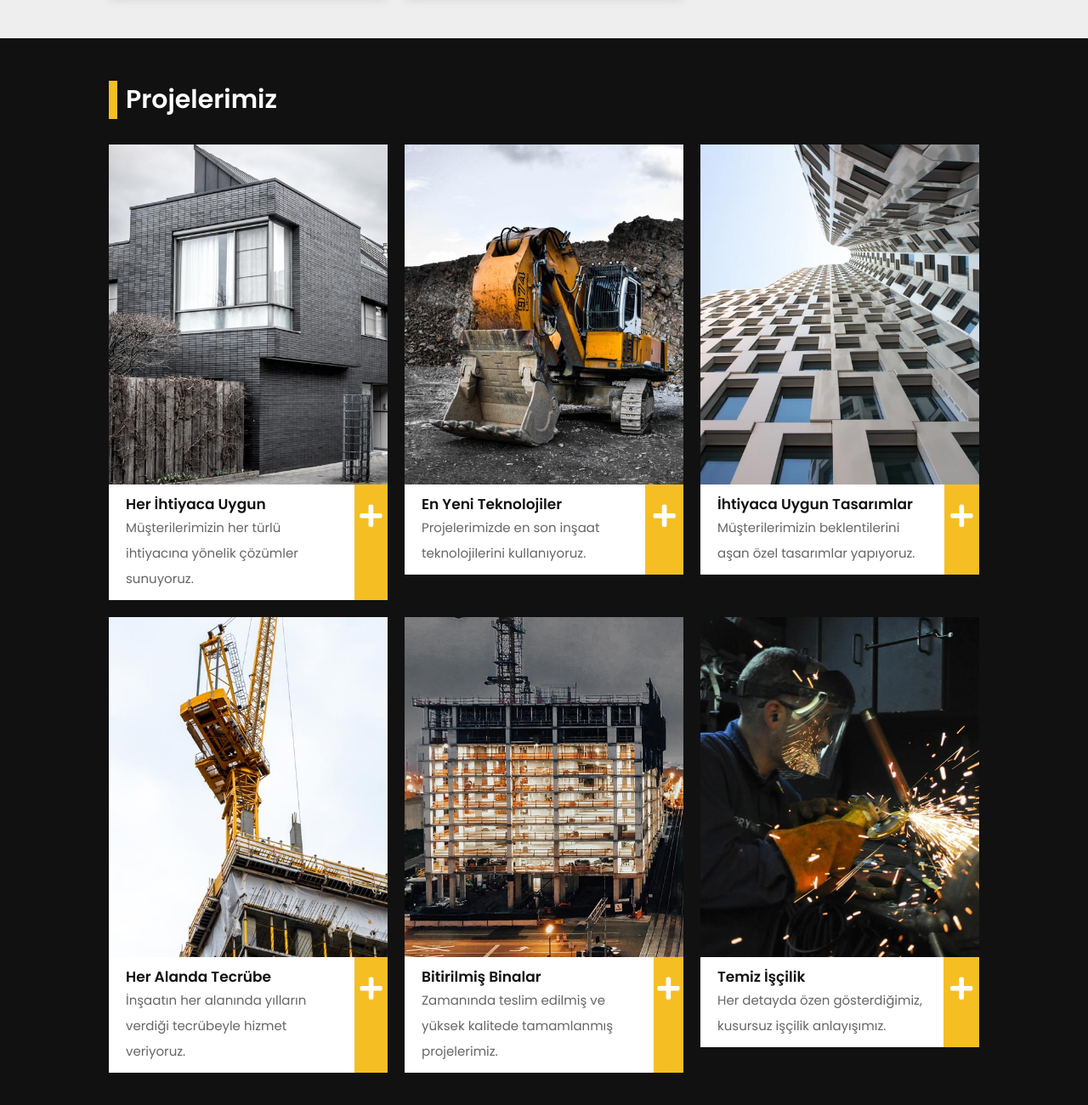
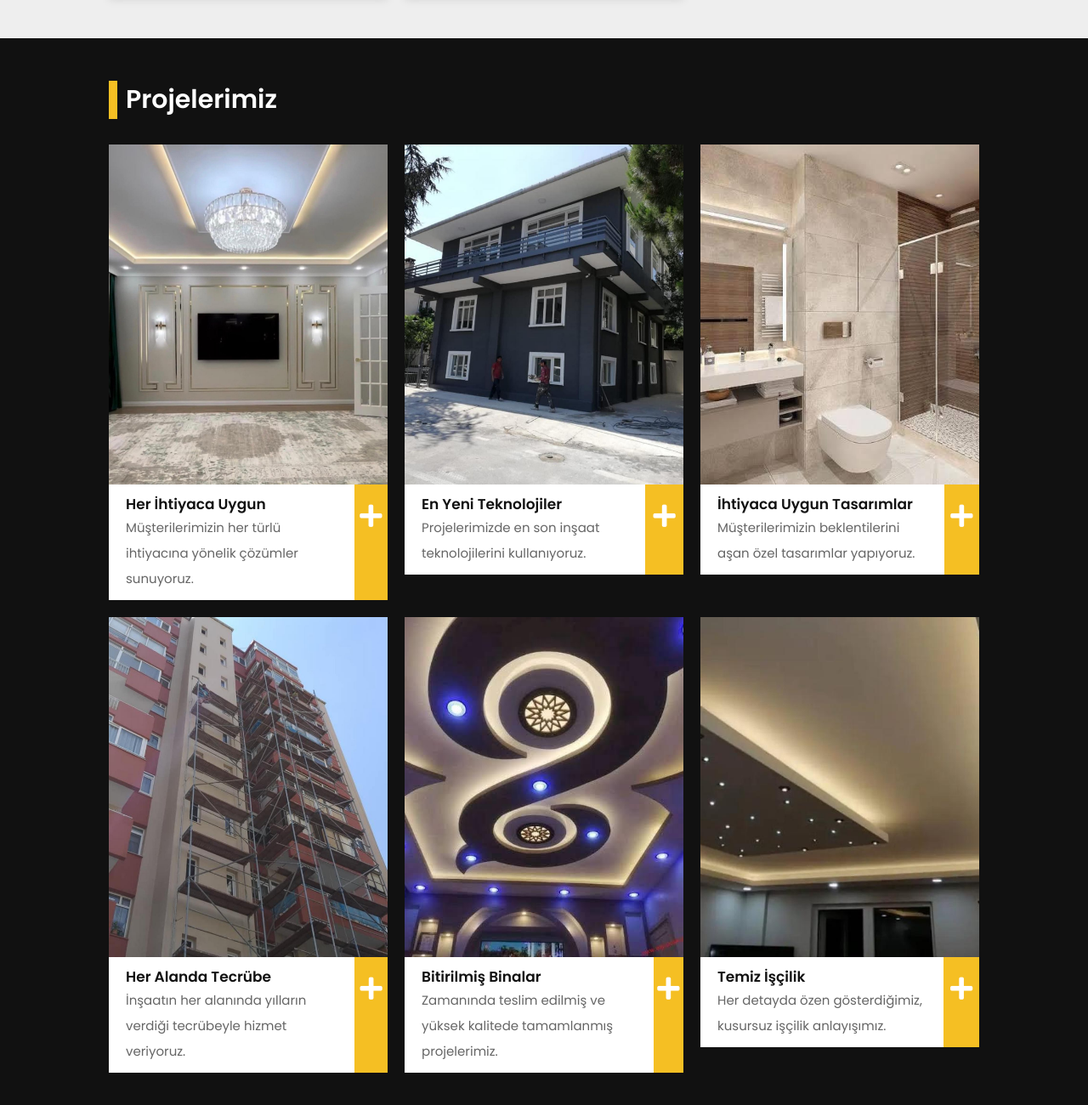
Before and after one commit to beydoganyapi/beydoganyapi.github.io, a plain HTML site: page index.html in a window 1280 px wide. Shown: the part 2507-3807 px from the top of the page at 85% size. Drawn offline with nearby package versions, Linux system fonts and the light colour scheme; some packages are replaced by stand-ins of ours; a script that the page names is missing.

Commit message:
Update index.html

```diff
--- a/index.html
+++ b/index.html
@@ -243,9 +243,9 @@
 
       <div class="box-container">
 
-         <a href="images/project-1.jpg" class="box">
+         <a href="images/1 (11).jpg" class="box">
             <div class="image">
-                <img src="images/project-1.jpg" alt="">
+                <img src="images/1 (11).jpg" alt="">
             </div>
             <div class="content">
                 <div class="info">
@@ -256,9 +256,9 @@
             </div>
         </a>
 
-        <a href="images/project-2.jpg" class="box">
+        <a href="images/1 (16).jpg" class="box">
             <div class="image">
-                <img src="images/project-2.jpg" alt="">
+                <img src="images/1 (16).jpg" alt="">
             </div>
             <div class="content">
                 <div class="info">
@@ -269,9 +269,9 @@
             </div>
         </a>
 
-        <a href="images/project-3.jpg" class="box">
+        <a href="images/1 (10).jpg" class="box">
             <div class="image">
-                <img src="images/project-3.jpg" alt="">
+                <img src="images/1 (10).jpg" alt="">
             </div>
             <div class="content">
                 <div class="info">
@@ -282,9 +282,9 @@
             </div>
         </a>
 
-        <a href="images/project-4.jpg" class="box">
+        <a href="images/1 (18).jpg" class="box">
             <div class="image">
-                <img src="images/project-4.jpg" alt="">
+                <img src="images/1 (18).jpg" alt="">
             </div>
             <div class="content">
                 <div class="info">
@@ -295,9 +295,9 @@
             </div>
         </a>
 
-        <a href="images/project-5.jpg" class="box">
+        <a href="images/1 (71).jpg" class="box">
             <div class="image">
-                <img src="images/project-5.jpg" alt="">
+                <img src="images/1 (71).jpg" alt="">
             </div>
             <div class="content">
                 <div class="info">
@@ -308,9 +308,9 @@
             </div>
         </a>
 
-        <a href="images/project-6.jpg" class="box">
+        <a href="images/1 (17).jpg" class="box">
             <div class="image">
-                <img src="images/project-6.jpg" alt="">
+                <img src="images/1 (17).jpg" alt="">
             </div>
             <div class="content">
                 <div class="info">
```
